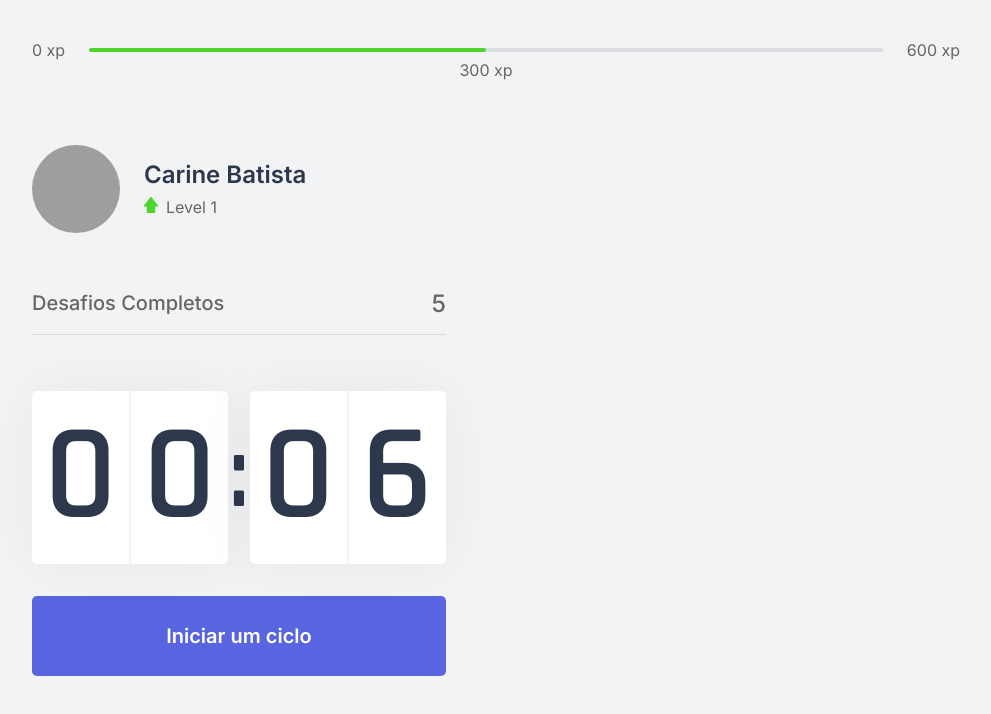
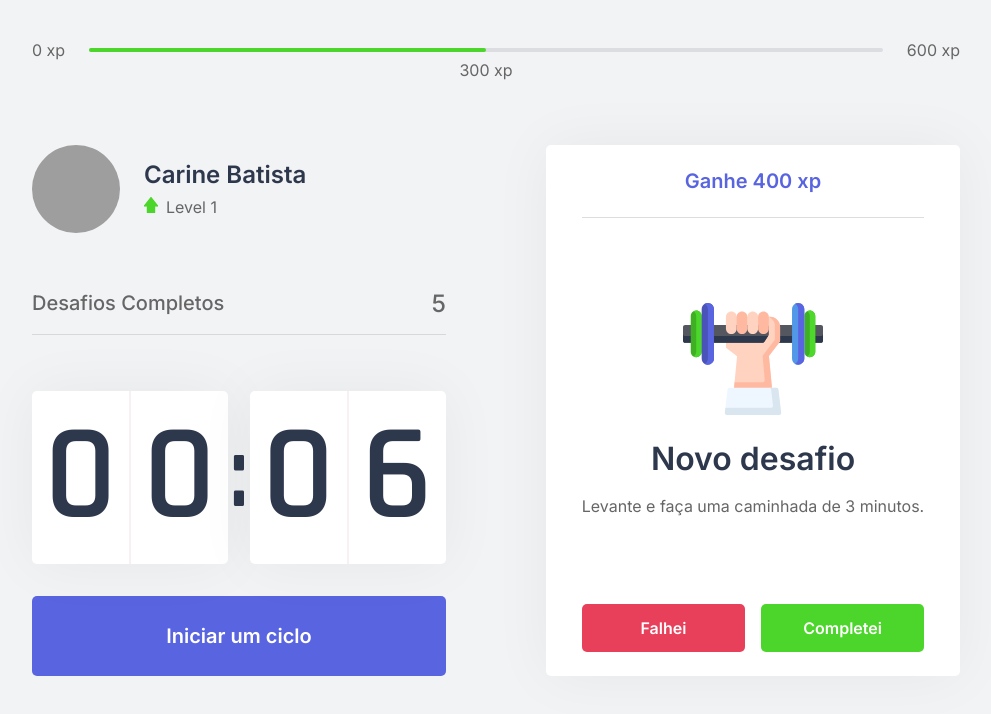
Before and after one commit to carinebatista/moveit, a Next.js app: page / in a window 1280 px wide. Shown: the top 714 px of the page, without its empty margins (144-1135 px from the left). Built offline with nearby package versions, Linux system fonts and the light colour scheme; grey boxes are pictures that could not be loaded.

Commit message:
Add ChallengeBox

```diff
--- /dev/null
+++ b/src/components/ChallengeBox.tsx
@@ -0,0 +1,48 @@
+import styles from '../styles/components/ChallengeBox.module.css';
+
+export function ChallengeBox(){
+	const hasActiveChallenge = true;
+
+	return(
+		<div className={styles.challengeBoxContainer}>
+			{hasActiveChallenge ? (
+				<div className={styles.challengeActive}>
+					<header>Ganhe 400 xp</header>
+
+					<main>
+						<img src="icons/body.svg"/>
+						<strong> Novo desafio</strong>
+						<p> Levante e faça uma caminhada de 3 minutos.</p>
+					</main>
+
+					<footer>
+
+						<button
+							type="button"
+							className={styles.challengeFailedButton}
+						>
+							 Falhei
+						</button>
+
+						<button
+							type="button"
+							className={styles.challengeSucceededButton}
+						>
+							Completei
+						</button>
+
+					</footer>
+
+				</div>
+			) : (
+				<div className={styles.challengeNotActive}>
+				<strong> Finalize um ciclo para receber um desafio</strong>
+				<p>
+					<img src="icons/level-up.svg" alt="Level up"/>
+					Avance de Level completando desafios.
+				</p>
+			</div>
+			)}
+		</div>
+	)
+}
--- a/src/pages/index.tsx
+++ b/src/pages/index.tsx
@@ -1,15 +1,15 @@
+import Head from 'next/head';
+
 import { CompletedChallenges } from "../components/CompletedChallenges";
 import { Countdown } from "../components/Countdown";
 import { ExperienceBar } from '../components/ExperienceBar';
 import {Profile} from "../components/Profile";
-
-import Head from 'next/head';
+import { ChallengeBox } from "../components/ChallengeBox";
 
 import styles from '../styles/pages/Home.module.css'
 
 export default function Home() {
   return (
-
     <div className={styles.container}>
       <Head>
         <title>Inicio | Move.it </title>
@@ -24,7 +24,7 @@
           <Countdown/>
         </div>
         <div>
-
+          <ChallengeBox/>
         </div>
       </section>
     </div>
--- /dev/null
+++ b/src/styles/components/ChallengeBox.module.css
@@ -0,0 +1,104 @@
+.challengeBoxContainer{
+	height: 100%;
+
+	background: var(--white);
+	border-radius: 5px;
+	box-shadow: 0 0 60px rgba(0,0,0, 0.05);
+	padding: 1.5rem 2rem;
+
+	display: flex;
+	flex-direction: column;
+	align-items: center;
+	justify-content: center;
+
+	text-align: center;
+}
+
+.challengeNotActive{
+	display: flex;
+	flex-direction: column;
+	align-items: center;
+}
+
+.challengeNotActive strong{
+	font-size: 1.5rem;
+	font-weight: 500;
+	line-height: 1.4;
+}
+
+.challengeNotActive p{
+  display: flex;
+	flex-direction: column;
+	align-items: center;
+	line-height: 1.4;
+	max-width: 70%;
+	margin-top: 3rem;
+}
+
+.challengeNotActive p img{
+  margin-bottom: 1rem;
+}
+
+.challengeActive{
+	height: 100%;
+
+	display: flex;
+	flex-direction: column;
+}
+
+.challengeActive header{
+	color: var(--blue);
+	font-weight: 600;
+	font-size: 1.25rem;
+	padding: 0 2rem 1.5rem;
+	border-bottom: 1px solid var(--gray-line);
+}
+
+.challengeActive main{
+	flex: 1;
+	display: flex;
+	flex-direction: column;
+	align-items: center;
+	justify-content: center;
+}
+
+.challengeActive main strong{
+	font-weight: 600;
+	font-size: 2rem;
+	color: var(--title);
+	margin: 1.5rem 0 1rem;
+}
+
+.challengeActive main p{
+	line-height: 1.5;
+}
+
+.challengeActive footer{
+	display: grid;
+	grid-template-columns: 1fr 1fr;
+	gap: 1rem;
+}
+
+.challengeActive footer button{
+	height: 3rem;
+
+	display: flex;
+	align-items: center;
+	justify-content: center;
+
+	border: 0;
+	border-radius: 5px;
+
+	color: var(--white);
+
+	font-size: 1rem;
+	font-weight: 600;
+}
+
+.challengeActive footer button.challengeFailedButton{
+	background: var(--red);
+}
+
+.challengeActive footer button.challengeSucceededButton{
+	background:var(--green);
+}
```
Lines whose indentation alone changed are shown as unchanged.
